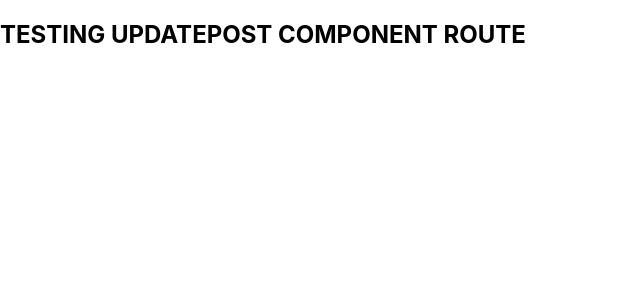
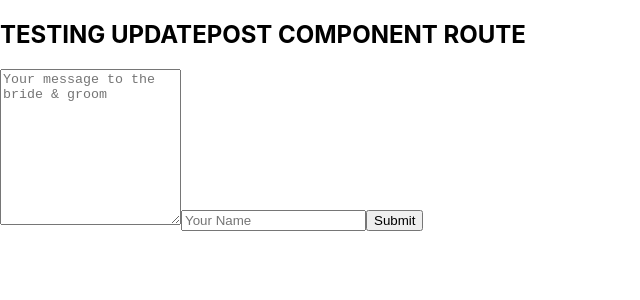
Before and after one commit to ccano2011/wedding-app, a React (Create React App) app in the folder client/: page /edit-post/1 in a window 1280 px wide. Shown: the top 300 px of the page, without its empty margins (0-640 px from the left). Built offline with nearby package versions, Linux system fonts and the light colour scheme; no server answers; sample sign-in values are in the browser's storage.

Commit message:
Nearly done with full CRUD in 'EditPost.jsx'

```diff
--- a/client/src/App.js
+++ b/client/src/App.js
@@ -47,13 +47,13 @@ function App() {
     history.push('/');
   }
 
-  const handleUpdate = async (id, postData) => {
-    const updatedPost = await setPosts(id, postData);
-    setPosts(prevState => prevState.map(post => {
-      return post.id === Number(id) ? updatedPost : post
-    }))
-    history.push('/corkboard');
-  }
+  // const handleUpdate = async (id, formData) => {
+  //   const updatedPost = await setPosts(id, formData);
+  //   setPosts(prevState => prevState.map(post => {
+  //     return post.id === Number(id) ? updatedPost : post
+  //   }))
+  //   history.push('/corkboard');
+  // }
 
   return (
     // <Layout
@@ -84,7 +84,7 @@ function App() {
       </Route>
 
       <Route path='/edit-post/:id'>
-        <EditPost handleUpdate={handleUpdate} />
+        <EditPost />
       </Route>
 
       <Route path='/'>
--- a/client/src/screens/Corkboard/EditPost.jsx
+++ b/client/src/screens/Corkboard/EditPost.jsx
@@ -1,72 +1,60 @@
 import React, { useEffect, useState } from 'react';
-import { updatePost } from '../../services/posts'
+import { getOnePost, updatePost } from '../../services/posts'
 import { Route, useHistory, useParams } from 'react-router-dom';
 
 function EditPost(props) {
     // const { id } = useParams()
     // Number(id)
     // refer to Tasteville's useParams example
+    const history = useHistory()
+    const [updateUserPost, setUpdatePost] = useState({
+        content: '',
+        name: '',
+        id: ''
+    })
+    // const [isCreated, setCreated] = useState(false)
+    // const [isUpdated, setUpdated] = useState(false)
+    // const [userPost, setUserPost] = useState([])
+    const { id } = useParams();
 
-    // const history = useHistory()
-    // const [formData, setFormData] = useState({
-    //     name: '',
-    //     content: ''
-    // })
-    // const [isUpdated, setUpdated] = useState(false)
-    // const [userPosts, setUserPosts] = useState([])
-    // const { id } = useParams();
+    console.log(useParams())
+    console.log(id)
+    console.log(updateUserPost)
+    useEffect(() => {
+        const fetchUserPost = async () => {
+            const posts = await getOnePost(id);
+            if (posts) {
+                setUpdatePost(posts);
+            }
+        }
+        fetchUserPost()
+    }, []);
 
-    // useEffect(() => {
-    //     const prefillForm = () => {
-    //         //Number(id) is the integer equivalent of stringify & JSON.parse/stringify
-    //         const postItem = props.posts.filter(post => post.id === Number(id));
-    //         setFormData({
-    //             name: postItem.name
-    //         })
-    //     }
-    //     if (props.posts) {
-    //         prefillForm();
-    //     }
-    // }, [props.posts])
-    // useEffect(() => {
-    //     const fetchUserPosts = async () => {
-    //         // const posts = await getAllPosts();
-    //         // console.log(posts)
-    //         const filteredPosts = posts.filter(post =>
-    //             //make sure post.user_id needs to === props.currentUser.id
-    //             // post.user_id === Number(props.currentUser.id)
-    //             post.user_id === props.currentUser.id
-    //         )
-    //         if (props.posts.length) {
-    //             fetchUserPosts();
-    //         }
-    //         console.log(filteredPosts)
-    //         setUserPosts(filteredPosts)
-    //     }
-    // }, [props.posts]);
+    const handleChange = (e) => {
+        const { name, value } = e.target;
+        setUpdatePost(prevState => ({
+            ...prevState,
+            [name]: value
+        }))
+    }
 
-    // console.log(userPosts)
-
-    // const handleChange = (e) => {
-    //     const { name, value } = e.target;
-    //     setFormData(prevState => ({
-    //         ...prevState,
-    //         [name]: value
-    //     }))
-    // }
+    const handleSubmit = async () => {
+        // e.preventDefault()
+        const created = await updatePost(updateUserPost)
+        // setCreated({ created })
+    }
 
     return (
         <div>
             <h2>TESTING UPDATEPOST COMPONENT ROUTE</h2>
-            {/* <form className="create-form" onSubmit={(e) => {
-                e.preventDefault();
-                props.handleUpdate(id, formData)
+            <form className="create-form" onSubmit={() => {
+                handleSubmit(id, updateUserPost)
             }}>
                 <textarea
                     className="postBody"
                     rows={10}
                     placeholder='Your message to the bride & groom'
-                    value={formData.content}
+                    value={updateUserPost.content}
                     name='content'
                     required
                     onChange={handleChange}
@@ -74,13 +62,13 @@ function EditPost(props) {
                 <input
                     className="input-image-link"
                     placeholder='Your Name'
-                    value={formData.name}
+                    value={updateUserPost.name}
                     name='name'
                     required
                     onChange={handleChange}
                 />
                 <button type='submit' className="submit-button">Submit</button>
-            </form> */}
+            </form>
         </div>
     )
 }
```
Also changed, not shown: 2 other files (tests, documents, lock files or other folders).
